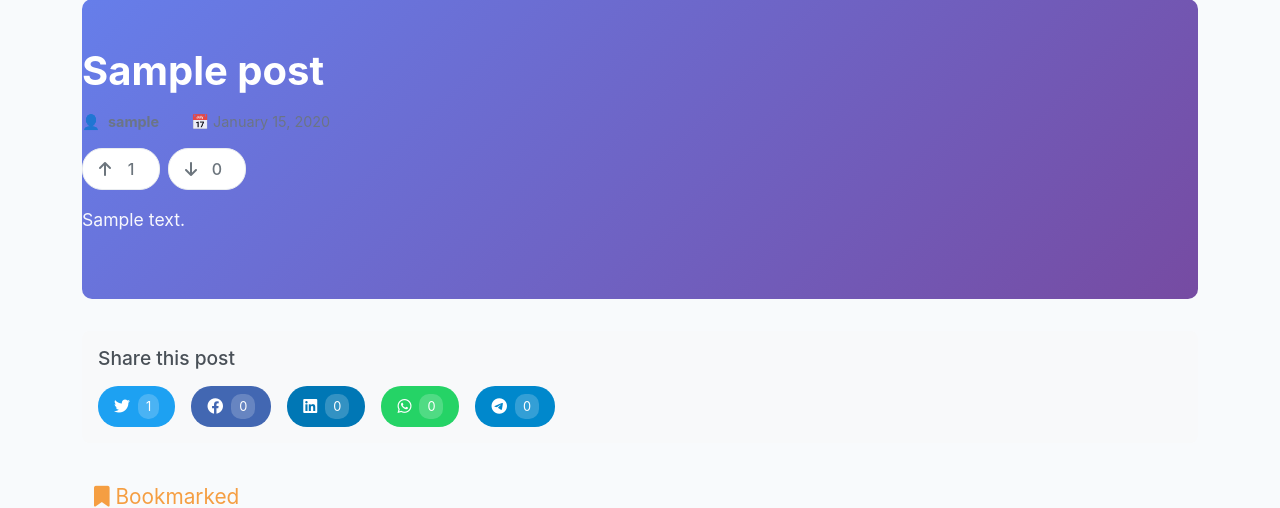
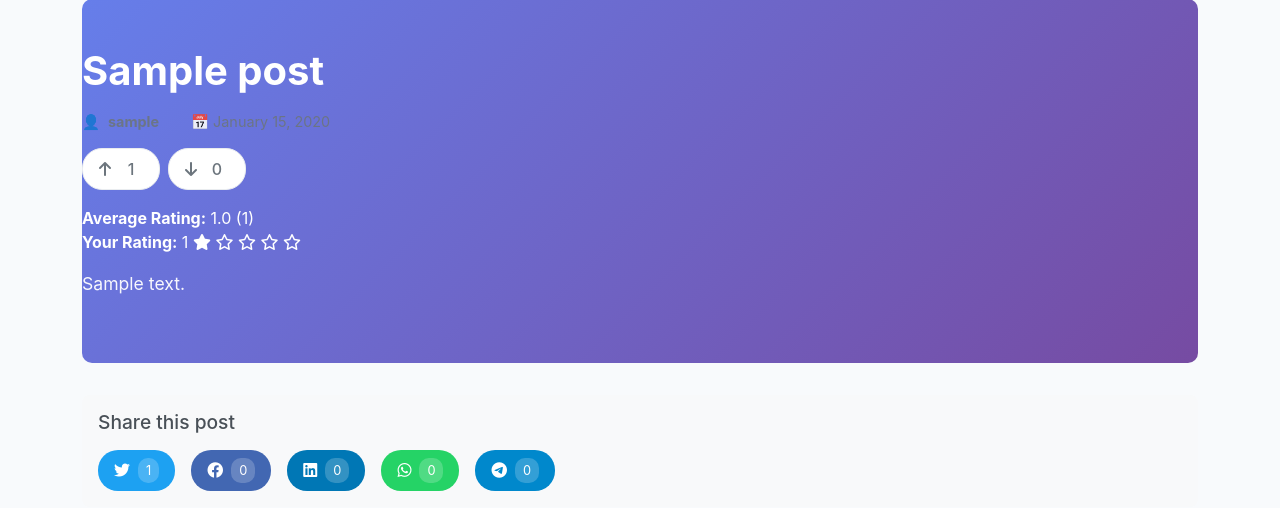
Before and after one commit to BhimPrasadAdhikari/ai_ml_blog, a Django app: a page that uses templates/blog/post_detail.html in a window 1280 px wide. Shown: the part 273-781 px from the top of the page. Run offline with Django 5.2, Linux system fonts and the light colour scheme; a user stored in the database is signed in; tables that the repository leaves empty hold one stand-in row (values such as "Sample post"); grey boxes marked "Sample" are stand-in pictures.

Commit message:
update post_detail.html to include rating UI - shows average rating - allows user to rate by clicking the stars - fills up the stars using fontawesome dynamically

```diff
--- a/templates/blog/post_detail.html
+++ b/templates/blog/post_detail.html
@@ -35,6 +35,8 @@
     {% for tag in post.tags.all %}
     <meta property="article:tag" content="{{ tag.name }}">
     {% endfor %}
+
+    <link rel="stylesheet" href="https://cdnjs.cloudflare.com/ajax/libs/font-awesome/6.4.0/css/all.min.css">
 {% endblock %}
 
 {% block extra_css %}
@@ -739,6 +741,25 @@
             </div>
         {% endif %}
     </div>
+    <div id="post-rating" style="margin: 1rem 0;">
+        <strong>Average Rating:</strong>
+        <span id="average-rating">{{ post.get_average_rating|floatformat:1 }}</span>
+        <span>({{ post.get_rating_count }})</span>
+        <br>
+        {% if user.is_authenticated %}
+            <div id="user-rating">
+                <strong>Your Rating:</strong>
+                <span>
+                {{user_rating}}
+                    {% for i in "12345"|make_list %}
+                             <i class="fa-star {% if user_rating|add:'0' >= forloop.counter %}fas{% else %}far{% endif %}" data-value="{{ forloop.counter }}"></i>
+                    {% endfor %}
+                </span>
+            </div>
+        {% else %}
+            <em><a href="{% url 'account_login' %}?next={{ request.path }}">Log in</a> to rate this post.</em>
+        {% endif %}
+    </div>
 
     {% if post.summary %}
     <p class="post-summary">{{ post.summary }}</p>
@@ -1402,6 +1423,43 @@ document.addEventListener('DOMContentLoaded', function() {
 
     }
 });
+
+{% if user.is_authenticated %}
+document.addEventListener('DOMContentLoaded', function() {
+    const stars = document.querySelectorAll('#user-rating .fa-star');
+    stars.forEach(star => {
+        star.addEventListener('click', function() {
+            const rating = this.getAttribute('data-value');
+            fetch("{% url 'post_rate' slug=post.slug %}", {
+                method: 'POST',
+                headers: {
+                    'X-CSRFToken': '{{ csrf_token }}',
+                    'Content-Type': 'application/x-www-form-urlencoded'
+                },
+                body: `rating=${rating}`
+            })
+            .then(response => response.json())
+            .then(data => {
+                if (data.status === 'success') {
+                    document.getElementById('average-rating').textContent = parseFloat(data.average_rating).toFixed(1);
+                    // Optionally update the user's stars visually
+                    stars.forEach((s, idx) => {
+                        if (idx < rating) {
+                            s.classList.remove('far');
+                            s.classList.add('fas');
+                        } else {
+                            s.classList.remove('fas');
+                            s.classList.add('far');
+                        }
+                    });
+                } else {
+                    alert(data.message);
+                }
+            });
+        });
+    });
+});
+{% endif %}
 </script>
 
 {% csrf_token %}
```
